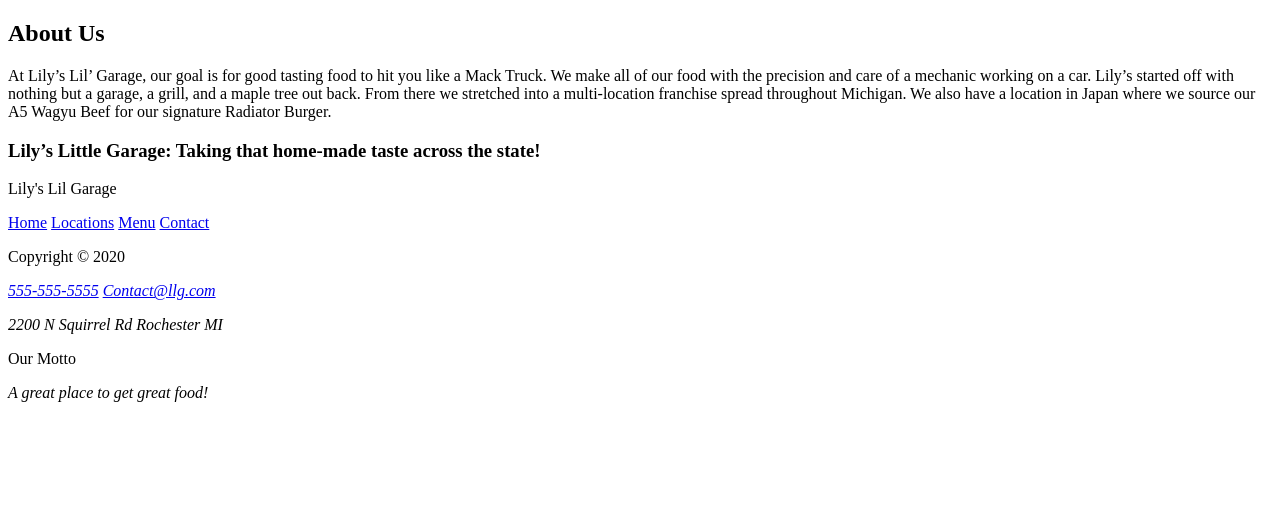
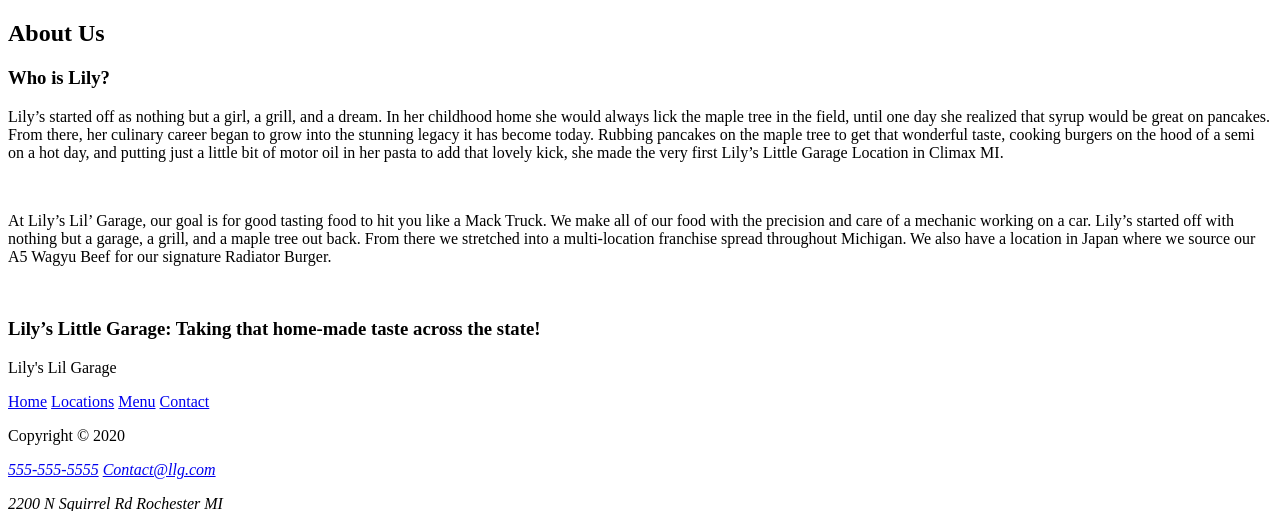
Before and after one commit to cjordanOU/Lily-Garage-Website, a PHP site: page /aboutUs.php in a window 1280 px wide. Shown: the part 104-615 px from the top of the page. Run offline with PHP 8.4, Linux system fonts and the light colour scheme.

Commit message:
Update aboutUs.php
edit

```diff
--- a/aboutUs.php
+++ b/aboutUs.php
@@ -40,7 +40,17 @@
             </div>
 
             <div class="standardPad mTop">
-                <p>At Lily’s Lil’ Garage, our goal is for good tasting food to hit you like a Mack Truck. We make all of our food with the precision and care of a mechanic working on a car. Lily’s started off with nothing but a garage, a grill, and a maple tree out back. From there we stretched into a multi-location franchise spread throughout Michigan. We also have a location in Japan where we source our A5 Wagyu Beef for our signature Radiator Burger.</p>
+                <h3> Who is Lily? </h3>
+                <p>Lily’s started off as nothing but a girl, a grill, and a dream. In her childhood home she would always lick the maple tree in the field,
+                    until one day she realized that syrup would be great on pancakes. From there, her culinary career began to grow into the stunning legacy
+                    it has become today. Rubbing pancakes on the maple tree to get that wonderful taste, cooking burgers on the hood of a semi on a hot day,
+                    and putting just a little bit of motor oil in her pasta to add that lovely kick, she made the very first Lily’s Little Garage Location in Climax MI. </p>
+                <br>
+                <p>At Lily’s Lil’ Garage, our goal is for good tasting food to hit you like a Mack Truck. We make all of our food with
+                    the precision and care of a mechanic working on a car. Lily’s started off with nothing but a garage, a grill, and a maple tree out back.
+                    From there we stretched into a multi-location franchise spread throughout Michigan. We also have a location in Japan where we source our
+                    A5 Wagyu Beef for our signature Radiator Burger.</p>
+                <br>
                 <h3>Lily’s Little Garage: Taking that home-made taste across the state!</h3>
             <div>
         </main>
```
